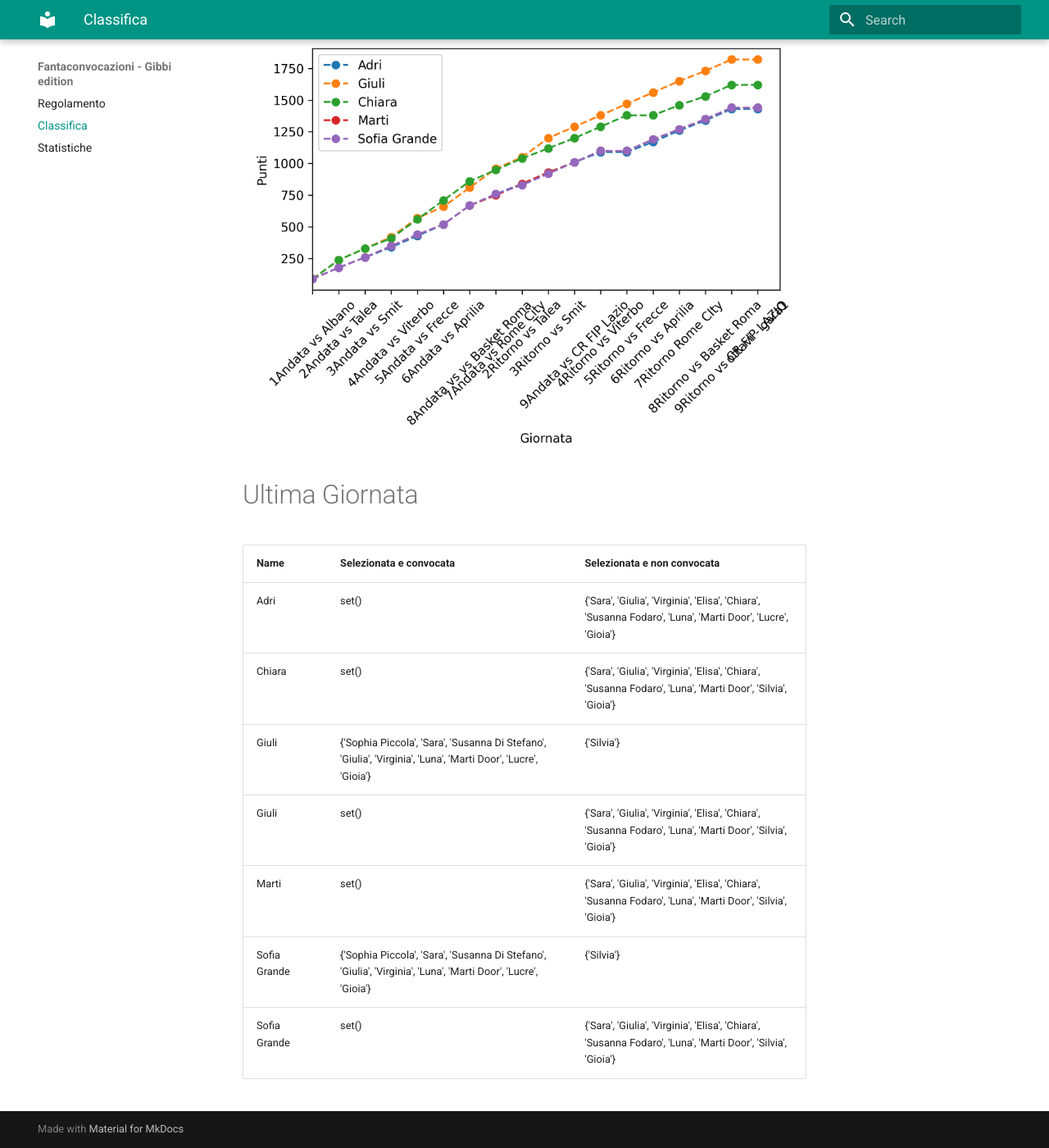
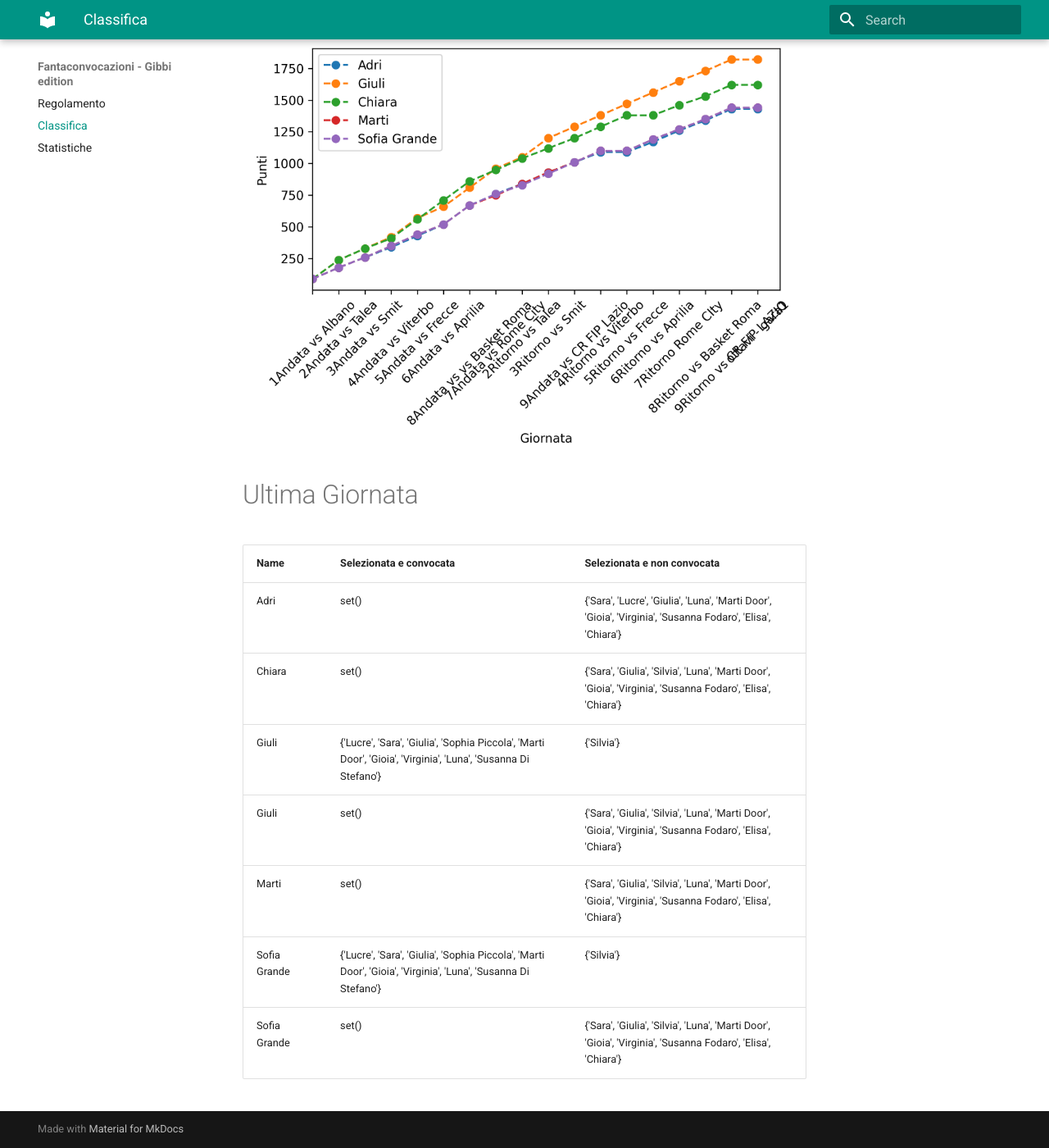
Before and after one commit to martinig94/fantagibbi, an MkDocs documentation site: the page built from docs/Classifica.md, in a window 1280 px wide and 1400 px high, scrolled down 565 px. Shown: the whole window at 82% size. Built offline with MkDocs 1.6.1 and Material for MkDocs 9.7.7, drawn with Linux system fonts in a browser that asks for light colours.

Commit message:
Auto-update from main.py

```diff
--- a/docs/Classifica.md
+++ b/docs/Classifica.md
@@ -18,11 +18,11 @@
 <!-- START_TABLE CORRECT -->
 | Name         | Selezionata e convocata                                                                                        | Selezionata e non convocata                                                                                  |
 |:-------------|:---------------------------------------------------------------------------------------------------------------|:-------------------------------------------------------------------------------------------------------------|
-| Adri         | set()                                                                                                          | {'Sara', 'Giulia', 'Virginia', 'Elisa', 'Chiara', 'Susanna Fodaro', 'Luna', 'Marti Door', 'Lucre', 'Gioia'}  |
-| Chiara       | set()                                                                                                          | {'Sara', 'Giulia', 'Virginia', 'Elisa', 'Chiara', 'Susanna Fodaro', 'Luna', 'Marti Door', 'Silvia', 'Gioia'} |
-| Giuli        | {'Sophia Piccola', 'Sara', 'Susanna Di Stefano', 'Giulia', 'Virginia', 'Luna', 'Marti Door', 'Lucre', 'Gioia'} | {'Silvia'}                                                                                                   |
-| Giuli        | set()                                                                                                          | {'Sara', 'Giulia', 'Virginia', 'Elisa', 'Chiara', 'Susanna Fodaro', 'Luna', 'Marti Door', 'Silvia', 'Gioia'} |
-| Marti        | set()                                                                                                          | {'Sara', 'Giulia', 'Virginia', 'Elisa', 'Chiara', 'Susanna Fodaro', 'Luna', 'Marti Door', 'Silvia', 'Gioia'} |
-| Sofia Grande | {'Sophia Piccola', 'Sara', 'Susanna Di Stefano', 'Giulia', 'Virginia', 'Luna', 'Marti Door', 'Lucre', 'Gioia'} | {'Silvia'}                                                                                                   |
-| Sofia Grande | set()                                                                                                          | {'Sara', 'Giulia', 'Virginia', 'Elisa', 'Chiara', 'Susanna Fodaro', 'Luna', 'Marti Door', 'Silvia', 'Gioia'} |
+| Adri         | set()                                                                                                          | {'Sara', 'Lucre', 'Giulia', 'Luna', 'Marti Door', 'Gioia', 'Virginia', 'Susanna Fodaro', 'Elisa', 'Chiara'}  |
+| Chiara       | set()                                                                                                          | {'Sara', 'Giulia', 'Silvia', 'Luna', 'Marti Door', 'Gioia', 'Virginia', 'Susanna Fodaro', 'Elisa', 'Chiara'} |
+| Giuli        | {'Lucre', 'Sara', 'Giulia', 'Sophia Piccola', 'Marti Door', 'Gioia', 'Virginia', 'Luna', 'Susanna Di Stefano'} | {'Silvia'}                                                                                                   |
+| Giuli        | set()                                                                                                          | {'Sara', 'Giulia', 'Silvia', 'Luna', 'Marti Door', 'Gioia', 'Virginia', 'Susanna Fodaro', 'Elisa', 'Chiara'} |
+| Marti        | set()                                                                                                          | {'Sara', 'Giulia', 'Silvia', 'Luna', 'Marti Door', 'Gioia', 'Virginia', 'Susanna Fodaro', 'Elisa', 'Chiara'} |
+| Sofia Grande | {'Lucre', 'Sara', 'Giulia', 'Sophia Piccola', 'Marti Door', 'Gioia', 'Virginia', 'Luna', 'Susanna Di Stefano'} | {'Silvia'}                                                                                                   |
+| Sofia Grande | set()                                                                                                          | {'Sara', 'Giulia', 'Silvia', 'Luna', 'Marti Door', 'Gioia', 'Virginia', 'Susanna Fodaro', 'Elisa', 'Chiara'} |
 <!-- END_TABLE CORRECT -->
```
